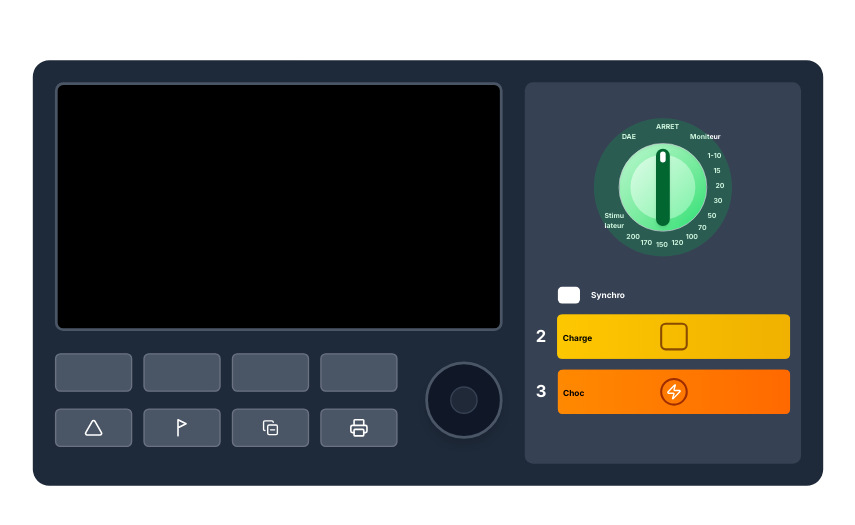
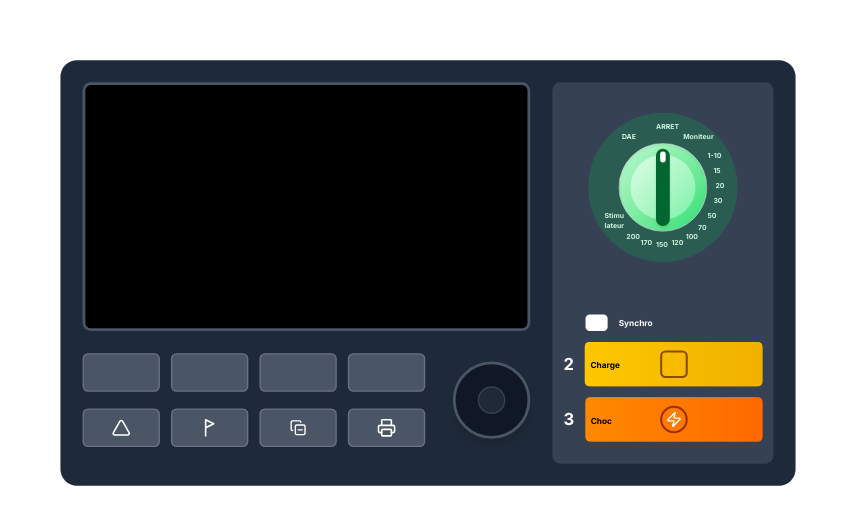
Before and after one commit to Samouz75/Defib_simulation, a Next.js app: page / in a window 1280 px wide. Shown: the part 127-652 px from the top of the page, without its empty margins (212-1067 px from the left). Built offline with nearby package versions, Linux system fonts and the light colour scheme.

Commit message:
Updated RotativeKnob component to conditionally adjust margin-left based on item value and modified background div's inset for better alignment.

```diff
--- a/src/app/components/buttons/RotativeKnob.tsx
+++ b/src/app/components/buttons/RotativeKnob.tsx
@@ -194,7 +194,7 @@ const RotativeKnob: React.FC<RotativeKnobProps> = ({
               transformOrigin: "50% 50%",
               left: "50%",
               top: "50%",
-              marginLeft: "-10px",
+              marginLeft: item.value === "Moniteur" ? "-20px" : "-10px",
               marginTop: "-10px",
               fontSize: "10px",
               whiteSpace: "pre-line",
@@ -207,7 +207,7 @@ const RotativeKnob: React.FC<RotativeKnobProps> = ({
       </div>
 
       {/* Zone verte d'arrière-plan */}
-      <div className="absolute inset-3 bg-green-500 opacity-20 rounded-full"></div>
+      <div className="absolute inset-1 bg-green-500 opacity-20 rounded-full"></div>
 
       {/* Bouton rotatif principal */}
       <div
--- a/src/app/page.tsx
+++ b/src/app/page.tsx
@@ -257,7 +257,7 @@ const DefibInterface: React.FC = () => {
           </div>
 
           {/* Côté droit */}
-          <div className="w-100 bg-gray-700 rounded-xl p-4">
+          <div className="w-80 bg-gray-700 rounded-xl p-4">
             {/* Bouton rotatif */}
             <div className="relative flex flex-col items-center">
               <div className="-mt-0">
@@ -269,7 +269,7 @@ const DefibInterface: React.FC = () => {
             </div>
 
             {/* Boutons colorés */}
-            <div className="space-y-4 mt-8">
+            <div className="space-y-4 mt-18">
               {/* white */}
               <div className="flex items-center gap-4">
                 <div className="flex-row">
```
